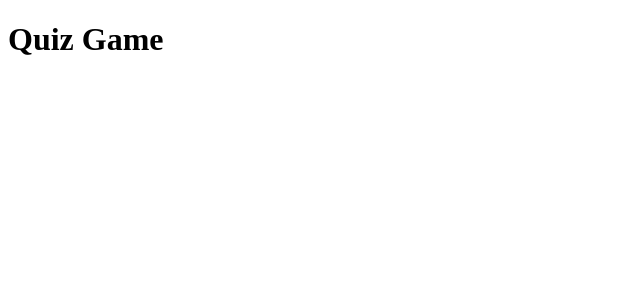
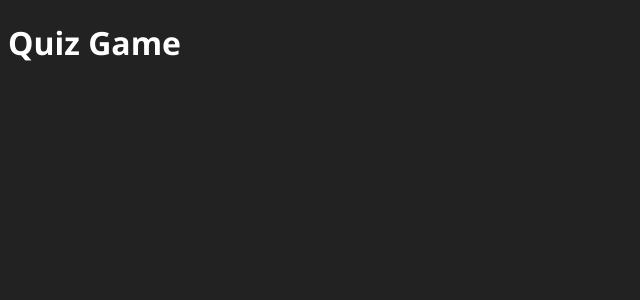
Before and after one commit to francobalich/QuizGame, a React (Vite) app: page / in a window 1280 px wide. Shown: the top 300 px of the page, without its empty margins (0-640 px from the left). Built offline with nearby package versions, Linux system fonts and the light colour scheme.

Commit message:
Feat: Add base style

```diff
--- a/index.html
+++ b/index.html
@@ -1,13 +1,21 @@
 <!doctype html>
 <html lang="es">
+
 <head>
   <meta charset="UTF-8" />
   <link rel="icon" type="image/svg+xml" href="/vite.svg" />
   <meta name="viewport" content="width=device-width, initial-scale=1.0" />
   <title>Quiz Game</title>
+  <link rel="preconnect" href="https://fonts.googleapis.com">
+  <link rel="preconnect" href="https://fonts.gstatic.com" crossorigin>
+  <link
+    href="https://fonts.googleapis.com/css2?family=Open+Sans:ital,wght@0,300..800;1,300..800&family=Roboto:ital,wght@0,100;0,300;0,400;0,500;0,700;0,900;1,100;1,300;1,400;1,500;1,700;1,900&display=swap"
+    rel="stylesheet">
 </head>
+
 <body>
   <div id="root"></div>
   <script type="module" src="/src/main.jsx"></script>
 </body>
+
 </html>
--- a/src/index.css
+++ b/src/index.css
@@ -3,3 +3,8 @@
   margin: 0;
   box-sizing: border-box;
 }
+body{
+   background-color: #222;
+   color: white;
+   font-family: "Open Sans", sans-serif;
+}
```
Also changed, not shown: 1 other file (tests, documents, lock files or other folders). Lines whose indentation alone changed are shown as unchanged.
